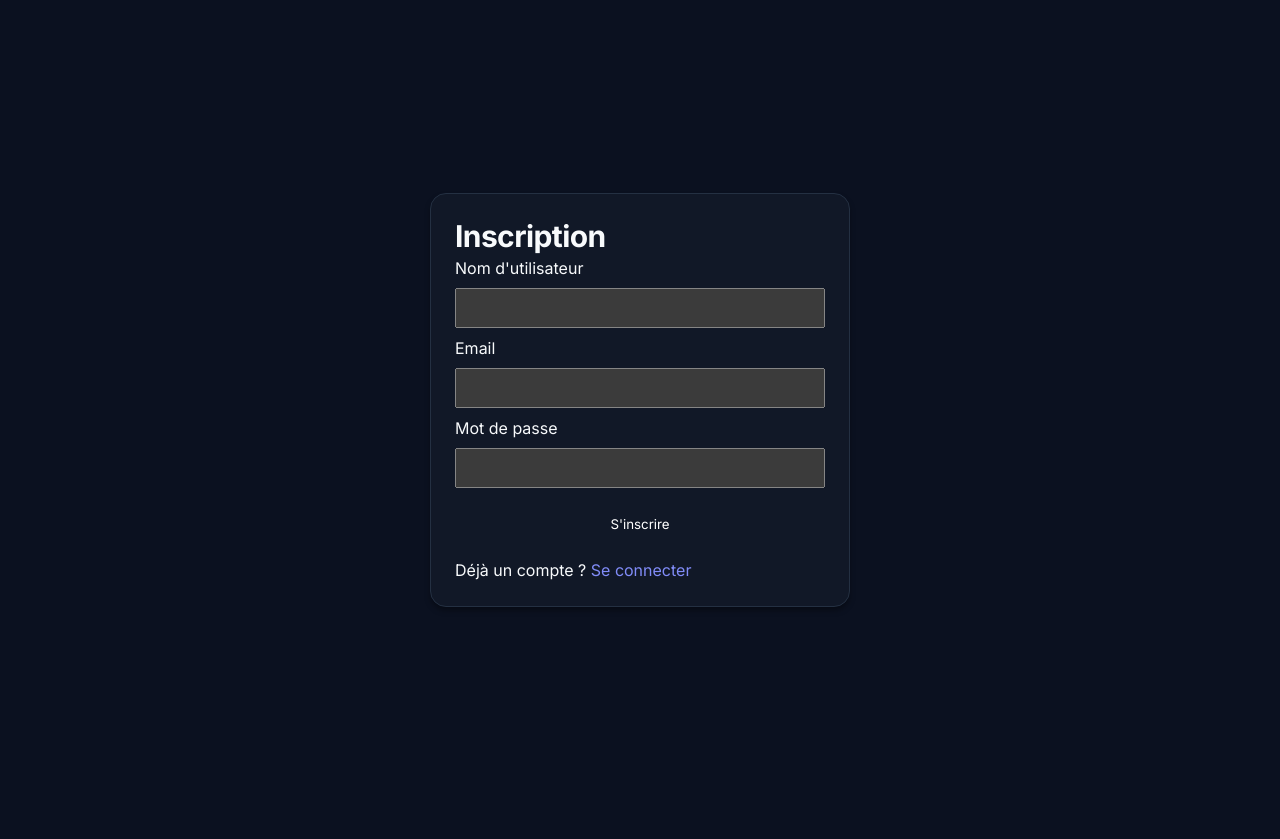
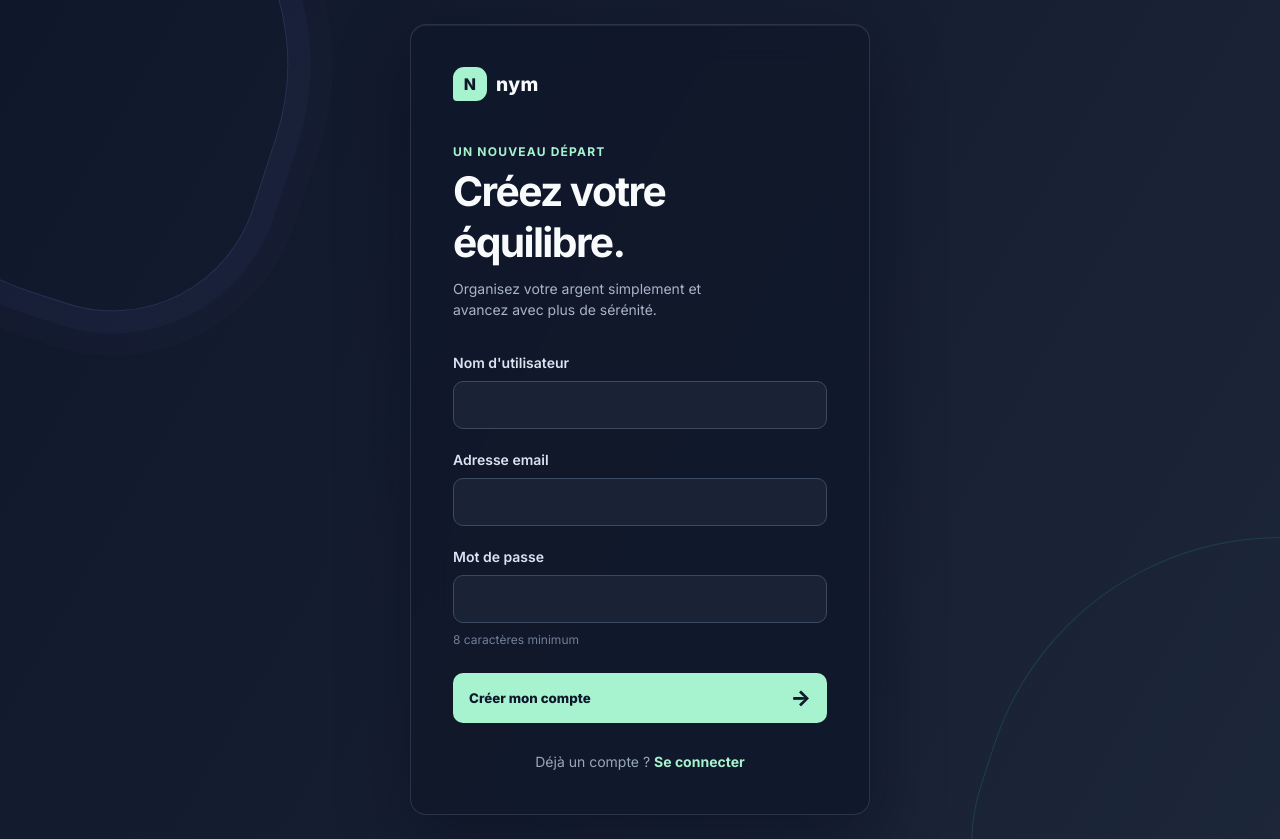
Before and after one commit to Julio3s/Nym, a React (Vite) app in the folder frontend/: page /register in a window 1280 px wide. Before the commit the page ends 800 px from the top, so only its background shows below. Built offline with nearby package versions, Linux system fonts and the light colour scheme; no server answers.

Commit message:
Improve registration page visual design

```diff
--- a/frontend/src/pages/Register.tsx
+++ b/frontend/src/pages/Register.tsx
@@ -51,47 +51,60 @@ export default function Register() {
   };
 
   return (
-    <div className="auth-shell">
-      <div className="auth-card">
-        <h1>Inscription</h1>
-        {error && <p style={{ color: 'red' }}>{error}</p>}
-        <form onSubmit={handleSubmit}>
-          <div>
-            <label>Nom d'utilisateur</label>
+    <div className="auth-shell auth-shell--register">
+      <div className="auth-card auth-card--register">
+        <div className="auth-brand" aria-label="Nym">
+          <span className="auth-brand__mark">N</span>
+          <span className="auth-brand__name">nym</span>
+        </div>
+        <div className="auth-heading">
+          <p className="auth-eyebrow">Un nouveau départ</p>
+          <h1>Créez votre équilibre.</h1>
+          <p>Organisez votre argent simplement et avancez avec plus de sérénité.</p>
+        </div>
+        {error && <p className="auth-error" role="alert">{error}</p>}
+        <form className="auth-form" onSubmit={handleSubmit}>
+          <div className="auth-field">
+            <label htmlFor="register-username">Nom d'utilisateur</label>
             <input
+              id="register-username"
               type="text"
               value={username}
               onChange={(e) => setUsername(e.target.value)}
+              autoComplete="username"
               required
-              style={{ width: '100%', padding: 8, margin: '8px 0' }}
             />
           </div>
-          <div>
-            <label>Email</label>
+          <div className="auth-field">
+            <label htmlFor="register-email">Adresse email</label>
             <input
+              id="register-email"
               type="email"
               value={email}
               onChange={(e) => setEmail(e.target.value)}
+              autoComplete="email"
               required
-              style={{ width: '100%', padding: 8, margin: '8px 0' }}
             />
           </div>
-          <div>
-            <label>Mot de passe</label>
+          <div className="auth-field">
+            <label htmlFor="register-password">Mot de passe</label>
             <input
+              id="register-password"
               type="password"
               value={password}
               onChange={(e) => setPassword(e.target.value)}
+              autoComplete="new-password"
               required
               minLength={8}
-              style={{ width: '100%', padding: 8, margin: '8px 0' }}
             />
+            <span className="auth-field__hint">8 caractères minimum</span>
           </div>
-          <button type="submit" style={{ width: '100%', padding: 10, marginTop: 10 }}>
-            S'inscrire
+          <button className="auth-submit" type="submit">
+            <span>Créer mon compte</span>
+            <span aria-hidden="true">→</span>
           </button>
         </form>
-        <p style={{ marginTop: 16 }}>
+        <p className="auth-footer">
           Déjà un compte ? <Link to="/login">Se connecter</Link>
         </p>
       </div>
--- a/frontend/src/styles/global.css
+++ b/frontend/src/styles/global.css
@@ -385,7 +385,8 @@ h4 { font-size: var(--font-size-lg); }
   box-shadow: var(--shadow-md);
 }
 
-.auth-shell--login {
+.auth-shell--login,
+.auth-shell--register {
   position: relative;
   isolation: isolate;
   overflow: hidden;
@@ -395,7 +396,9 @@ h4 { font-size: var(--font-size-lg); }
 }
 
 .auth-shell--login::before,
-.auth-shell--login::after {
+.auth-shell--login::after,
+.auth-shell--register::before,
+.auth-shell--register::after {
   content: '';
   position: absolute;
   z-index: -1;
@@ -403,7 +406,8 @@ h4 { font-size: var(--font-size-lg); }
   transform: rotate(18deg);
 }
 
-.auth-shell--login::before {
+.auth-shell--login::before,
+.auth-shell--register::before {
   width: 460px;
   height: 460px;
   left: -170px;
@@ -412,7 +416,8 @@ h4 { font-size: var(--font-size-lg); }
   box-shadow: 0 0 0 22px rgba(129, 140, 248, 0.035), 0 0 0 44px rgba(129, 140, 248, 0.025);
 }
 
-.auth-shell--login::after {
+.auth-shell--login::after,
+.auth-shell--register::after {
   width: 540px;
   height: 540px;
   right: -250px;
@@ -421,7 +426,8 @@ h4 { font-size: var(--font-size-lg); }
   border-color: rgba(52, 211, 153, 0.16);
 }
 
-.auth-card--login {
+.auth-card--login,
+.auth-card--register {
   max-width: 460px;
   padding: 42px;
   border-color: rgba(148, 163, 184, 0.2);
@@ -439,6 +445,7 @@ h4 { font-size: var(--font-size-lg); }
 .auth-form { display: grid; gap: 20px; margin-top: 32px; }
 .auth-field { display: grid; gap: 8px; }
 .auth-field label { color: #dbe4f0; font-size: var(--font-size-sm); font-weight: 600; }
+.auth-field__hint { color: #71809a; font-size: var(--font-size-xs); }
 .auth-field__label-row { display: flex; align-items: center; justify-content: space-between; gap: 12px; }
 .auth-help-link { color: #a7f3d0; font-size: var(--font-size-xs); font-weight: 600; }
 .auth-help-link:hover { color: #d1fae5; }
@@ -636,7 +643,8 @@ h4 { font-size: var(--font-size-lg); }
     padding: 20px;
   }
 
-  .auth-card--login {
+  .auth-card--login,
+  .auth-card--register {
     padding: 28px 22px;
   }
 
```
